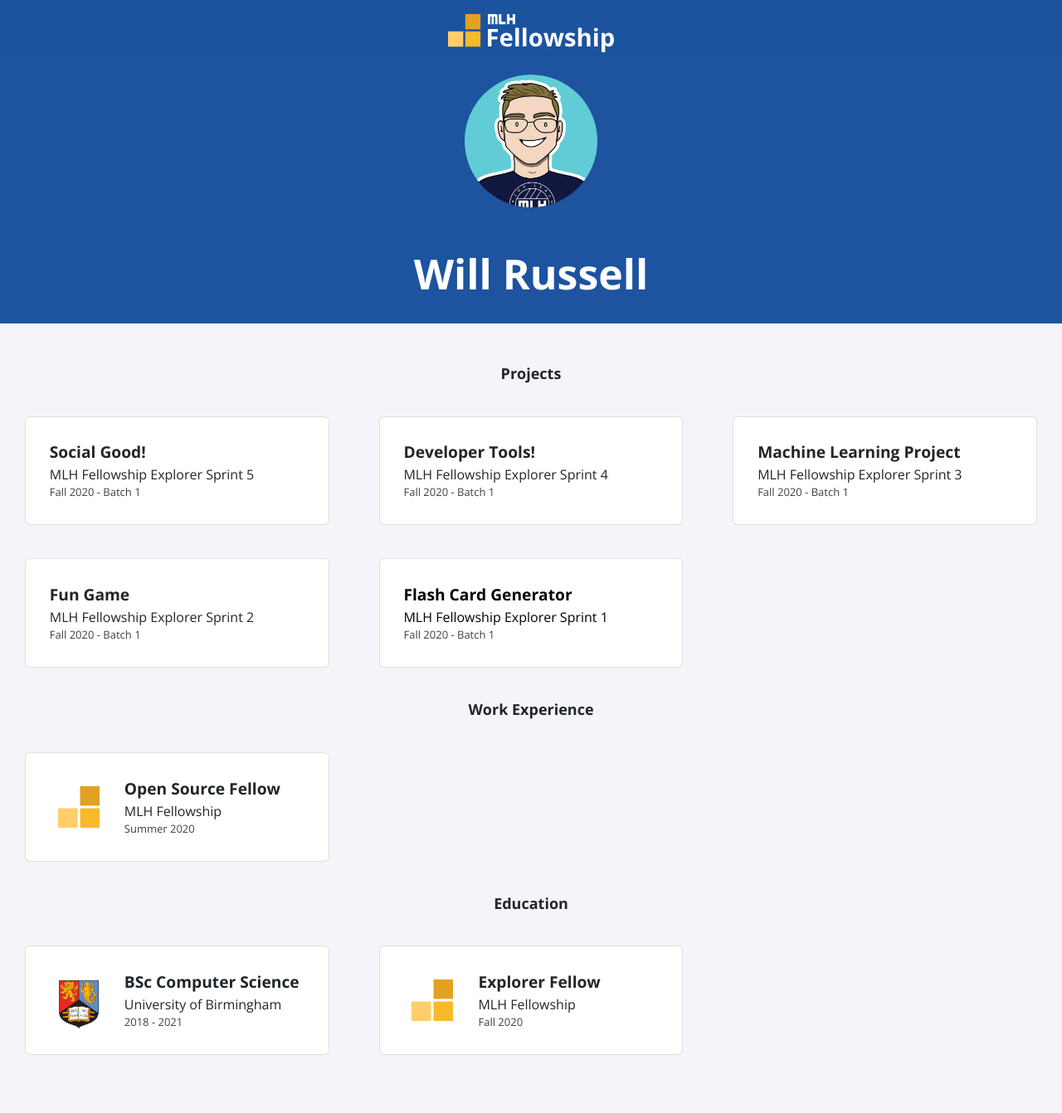
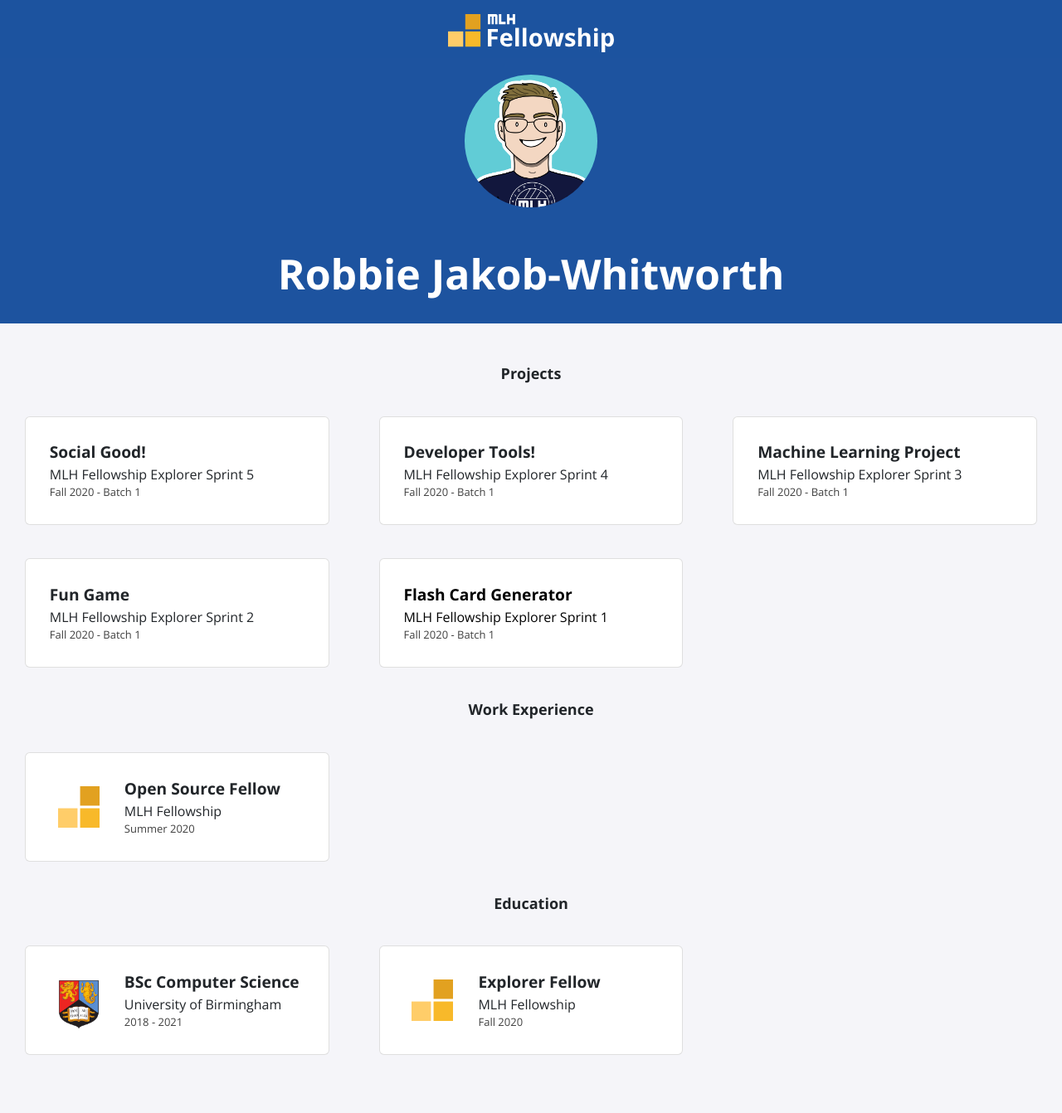
Before and after one commit to robzwolf/website, a Jekyll site: the page built from index.html, in a window 1280 px wide. Shown: the whole page at 83% size. Built offline with Jekyll 4.4.1, drawn with Linux system fonts in a browser that asks for light colours; nearby versions of some CDN libraries.

Commit message:
Update _config.yml to include Robbie's name and social media

```diff
--- a/_config.yml
+++ b/_config.yml
@@ -1,13 +1,13 @@
-title: "Will Russell"
-email: fellowship@mlh.io
+title: "Robbie Jakob-Whitworth"
+email: hi@mlh.io
 description: >- # this means to ignore newlines until "baseurl:"
   Write an awesome description for your new site here. You can edit this
   line in _config.yml. It will appear in your document head meta (for
   Google search results) and in your feed.xml site description.
 baseurl: "/"
-url: "/portfolio-template"
-twitter_username: mlhacks
-github_username:  mlh-fellowship
+url: "https://robzwolf.github.io/"
+twitter_username: robzwolf
+github_username:  robzwolf
 
 sass:
   sass_dir: _sass
```
